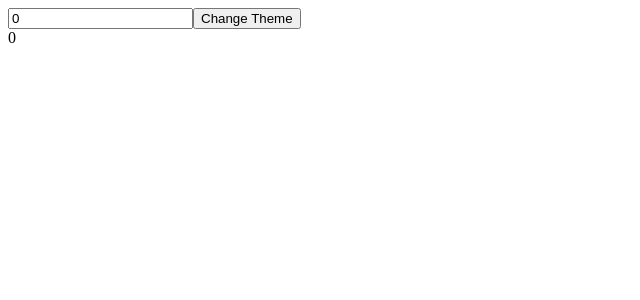
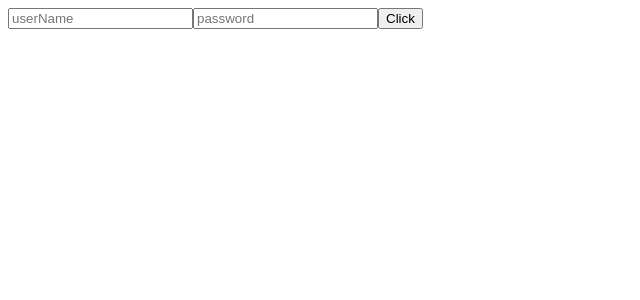
Before and after one commit to Lasith22/data-structures-and-algorithms, a React (Vite) app in the folder practice react/: page / in a window 1280 px wide. Shown: the top 300 px of the page, without its empty margins (0-640 px from the left). Built offline with nearby package versions, Linux system fonts and the light colour scheme.

Commit message:
Practice use memo

```diff
--- a/practice react/src/App.jsx
+++ b/practice react/src/App.jsx
@@ -6,10 +6,18 @@ import UseState from './components/hooks/UseState';
 import TestUseEffect from './components/hooks/UseEffect';
 import UseRef from './components/hooks/UseRef';
 import PracticeMemo from '../src/components/useMemo/IndexMemo';
+import ExpensiveCalculationComponent from './components/useMemo/ExpensiveCalculationComponent';
+import Login from './components/contextApi/Login';
+import Profile from './components/contextApi/Profile';
+import { LoginContext } from './components/contextApi/contexts/LoginContexts';
 function App() {
+  const [showProfile, setShowProfile] = useState(false);
+  const [username, setUsername] = useState('');
   return (
     <>
-      <PracticeMemo />
+      <LoginContext.Provider value={{ username, setUsername, setShowProfile }}>
+        {showProfile ? <Profile /> : <Login />}
+      </LoginContext.Provider>
     </>
   );
 }
--- /dev/null
+++ b/practice react/src/components/contextApi/Login.jsx
@@ -0,0 +1,28 @@
+import React, { useState, useContext } from 'react';
+import { LoginContext } from './contexts/LoginContexts';
+
+const Login = () => {
+  const { setUsername, setShowProfile } = useContext(LoginContext);
+  return (
+    <>
+      <input
+        type="text"
+        placeholder="userName"
+        onChange={(event) => {
+          setUsername(event.target.value);
+        }}
+      />
+      <input type="text" placeholder="password" />
+
+      <button
+        onClick={() => {
+          setShowProfile(true);
+        }}
+      >
+        Click
+      </button>
+    </>
+  );
+};
+
+export default Login;
--- /dev/null
+++ b/practice react/src/components/contextApi/Profile.jsx
@@ -0,0 +1,15 @@
+import React, { useContext } from 'react';
+
+import { LoginContext } from './contexts/LoginContexts';
+
+const Profile = () => {
+  const { username } = useContext(LoginContext);
+  return (
+    <>
+      <h1>Profile</h1>
+      <h1>UserName : {username}</h1>
+    </>
+  );
+};
+
+export default Profile;
--- /dev/null
+++ b/practice react/src/components/contextApi/contexts/LoginContexts.jsx
@@ -0,0 +1,3 @@
+import { createContext } from 'react';
+
+export const LoginContext = createContext({});
--- /dev/null
+++ b/practice react/src/components/useMemo/ExpensiveCalculationComponent.jsx
@@ -0,0 +1,25 @@
+import React, { useState, useMemo } from 'react';
+
+const ExpensiveCalculationComponent = () => {
+  const [count, setCount] = useState(0);
+
+  // Expensive calculation is wrapped in useMemo
+  const memoizedResult = useMemo(() => {
+    console.log('Calculating...');
+    let total = 0;
+    for (let i = 0; i < 1000000000; i++) {
+      total += i;
+    }
+    return total + count;
+  }, [count]); // Only re-run when `count` changes
+
+  return (
+    <div>
+      <h1>Expensive Calculation Result: {memoizedResult}</h1>
+      <button onClick={() => setCount(count + 1)}>Increment Count</button>
+      <p>Count: {count}</p>
+    </div>
+  );
+};
+
+export default ExpensiveCalculationComponent;
```
Also changed, not shown: practice react/src/components/contextApi/Form.jsx (added, +7 -0 lines), 1 other file (tests, documents, lock files or other folders).
